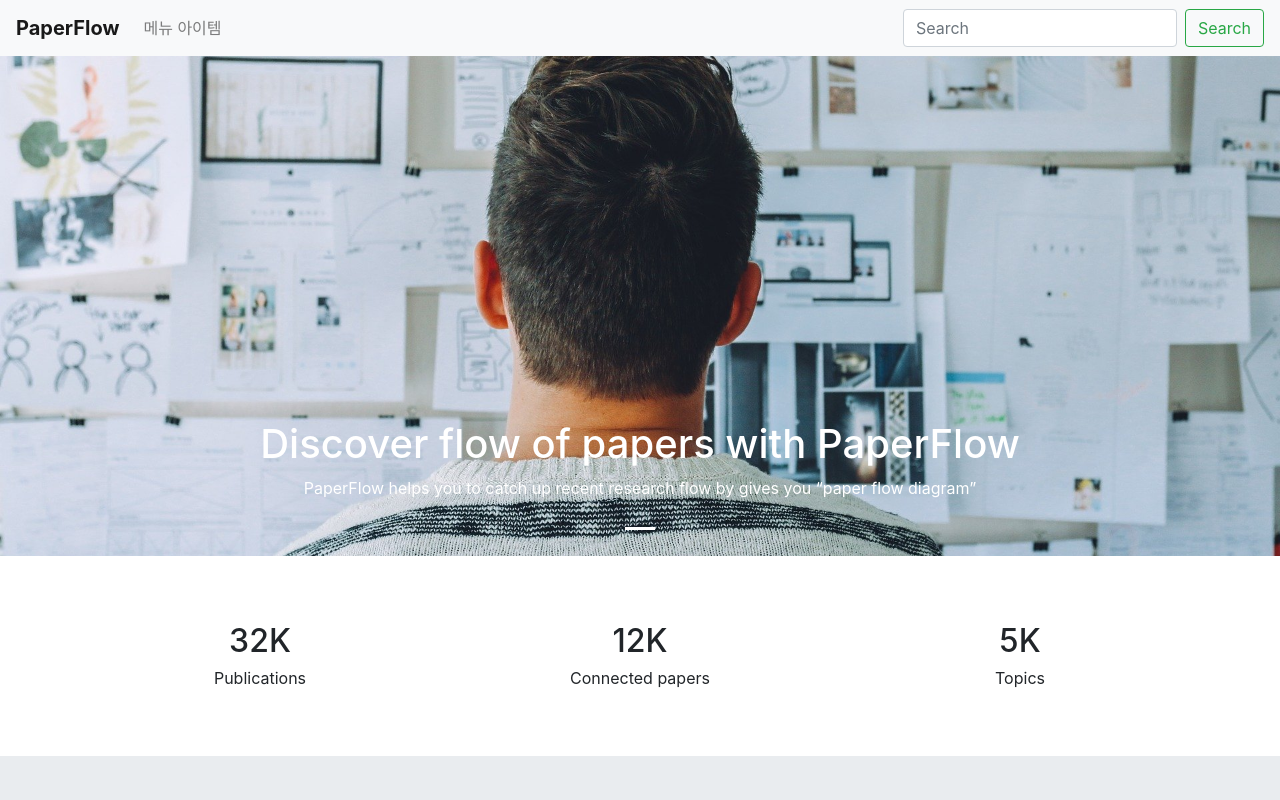
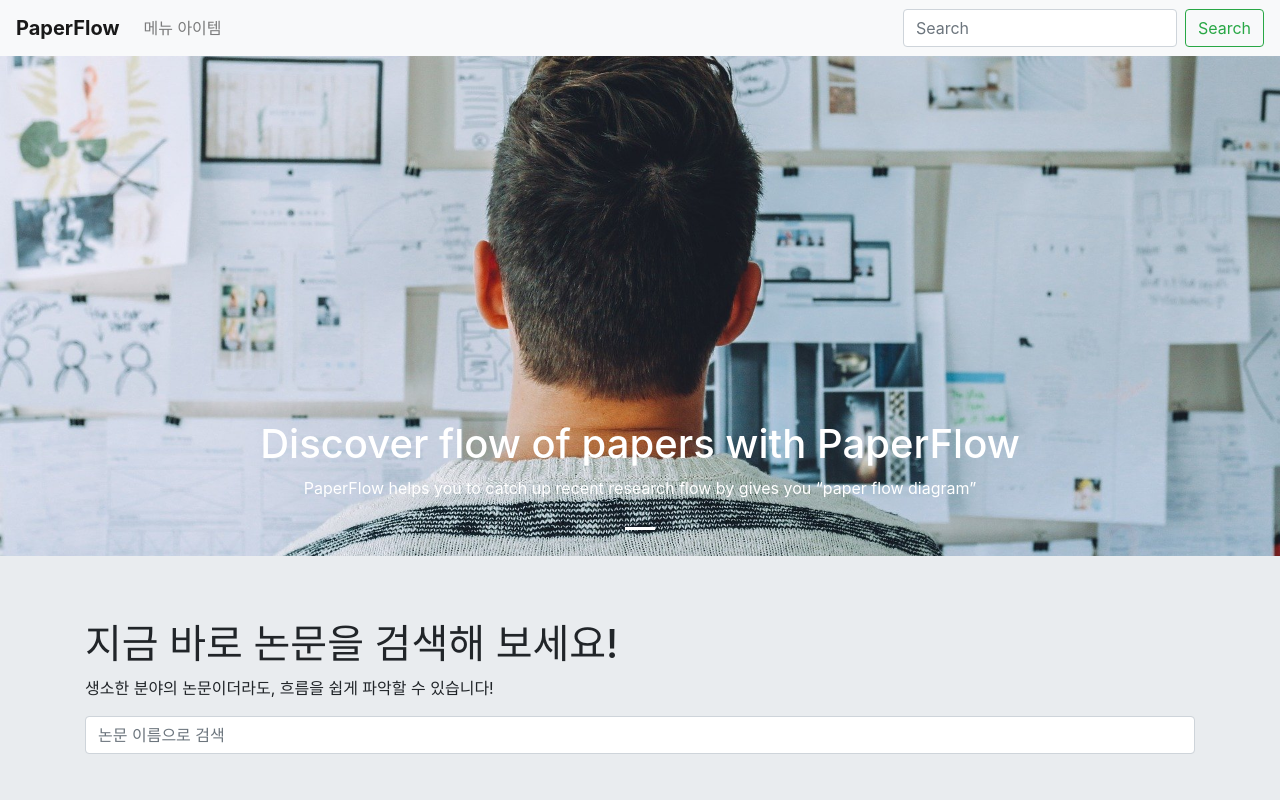
Before and after one commit to kookmin-sw/capstone-2021-8, a React app in the folder client/paperflow-web-v1/: page / in a window 1280 px wide. Shown: the top 800 px of the page. Built offline with nearby package versions, Linux system fonts and the light colour scheme; the HTML template or start-up script is replaced by a standard one.

Commit message:
feat: add try search section on landing page

```diff
--- a/client/paperflow-web-v1/src/pages/Landing/index.js
+++ b/client/paperflow-web-v1/src/pages/Landing/index.js
@@ -1,5 +1,7 @@
 import React from 'react';
 import {
+  Jumbotron,
+  Container,
   Carousel,
 } from 'react-bootstrap';
 
@@ -30,7 +32,23 @@ const App = ({ screenClass }) => {
           </Carousel.Caption>
         </Carousel.Item>
       </Carousel>
+
+      <Jumbotron fluid>
+        <Container>
+          <h1>지금 바로 논문을 검색해 보세요!</h1>
+          <p>
+            생소한 분야의 논문이더라도, 흐름을 쉽게 파악할 수 있습니다!
+          </p>
+          <input
+            type="text"
+            className="form-control"
+            placeholder="논문 이름으로 검색"
+          />
+        </Container>
+      </Jumbotron>
+
       <AchvCounter />
+
       <IntroCard />
     </DefaultLayout>
   );
```
